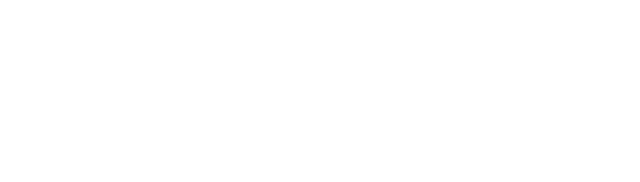
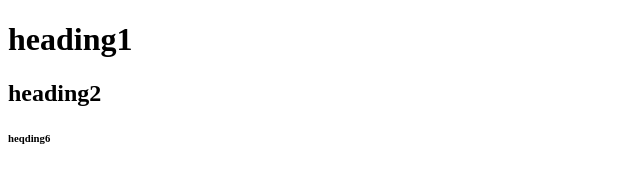
Before and after one commit to aitzazansar/gitwithaitzaz, a plain HTML site: page index.html in a window 1280 px wide. Shown: the whole page, without its empty margins (0-640 px from the left). Drawn offline with Linux system fonts and the light colour scheme.

Commit message:
heading commit

```diff
--- a/index.html
+++ b/index.html
@@ -4,6 +4,8 @@
 	<title>sd</title>
 </head>
 <body>
-
+<h1>heading1</h1>
+<h2>heading2</h2>
+<h6>heqding6</h6>
 </body>
 </html>
```
